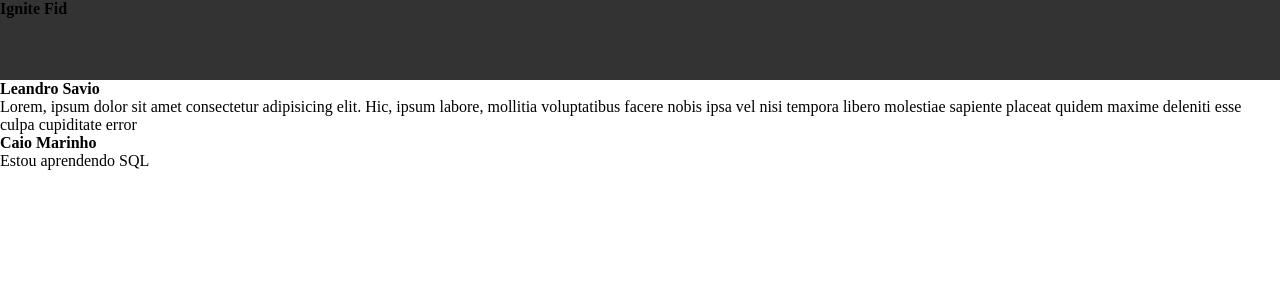
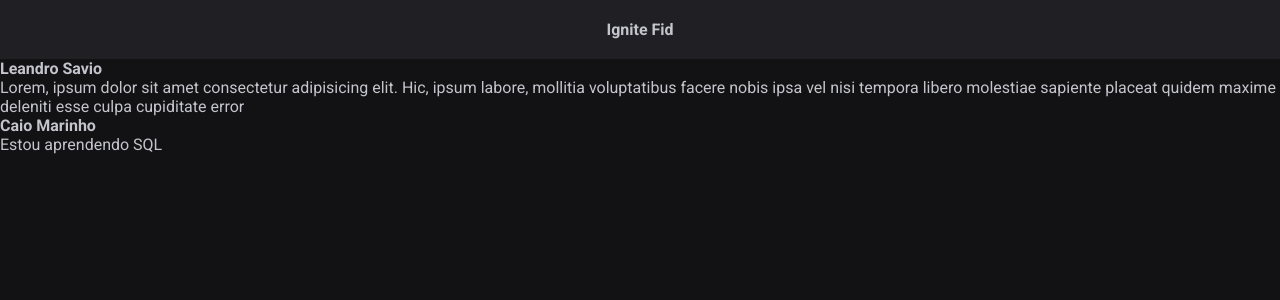
Before and after one commit to lithproroot1399/01-fundamentos-reactjs, a React (Vite) app: page / in a window 1280 px wide. Shown: the top 300 px of the page. Built offline with nearby package versions, Linux system fonts and the light colour scheme.

Commit message:
Estilizando o component Header

```diff
--- a/index.html
+++ b/index.html
@@ -2,8 +2,16 @@
 <html lang="en">
   <head>
     <meta charset="UTF-8" />
+
+
+    <link rel="preconnect" href="https://fonts.googleapis.com" />
+    <link rel="preconnect" href="https://fonts.gstatic.com" crossorigin />
+
     <link rel="icon" type="image/svg+xml" href="/vite.svg" />
     <meta name="viewport" content="width=device-width, initial-scale=1.0" />
+
+    <link href="https://fonts.googleapis.com/css2?family=Roboto:wght@400;700&display=swap" rel="stylesheet" />
+
     <title>Vite + React</title>
   </head>
   <body>
--- a/src/components/Header.module.css
+++ b/src/components/Header.module.css
@@ -1,4 +1,6 @@
 .header {
-    background: #333;
-    height: 80px;
+    background: var(--grey-800);
+    display: flex;
+    justify-content: center;
+    padding: 1.25rem 0;
 }
--- a/src/global.css
+++ b/src/global.css
@@ -8,6 +8,8 @@
     --grey-800: #202024;
     --grey-900: #121214;
 
+    --green: #00875f;
+
 }
 
 * {
@@ -17,5 +19,13 @@
 }
 
 body {
+    background: var(--grey-900);
+    color: var(--grey-300);
+    -webkit-font-smoothing: antialiased;
+}
 
+body, input, textarea, button {
+    font-family: 'Roboto', sans-serif;
+    font-weight: 400;
+    font-size: 1rem;
 }
```
